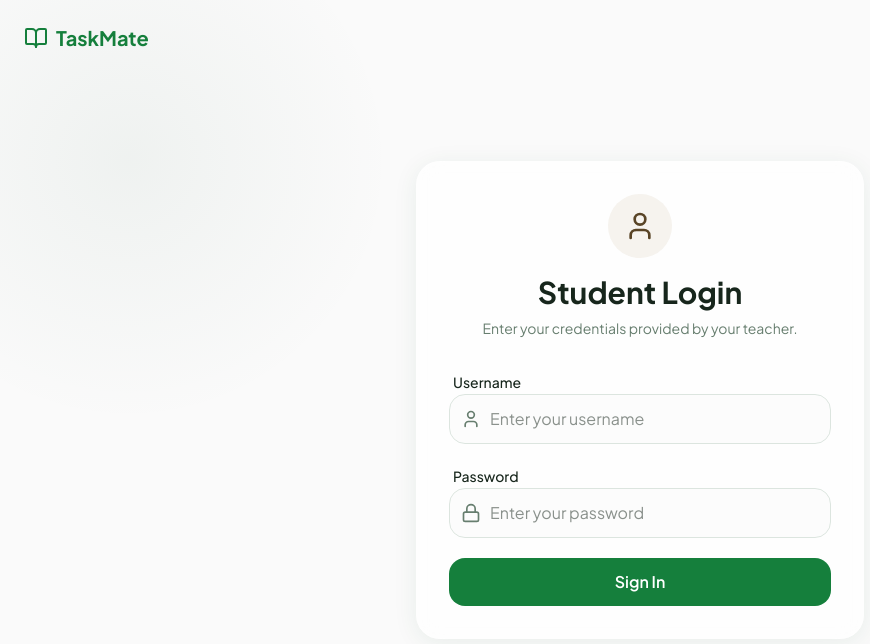
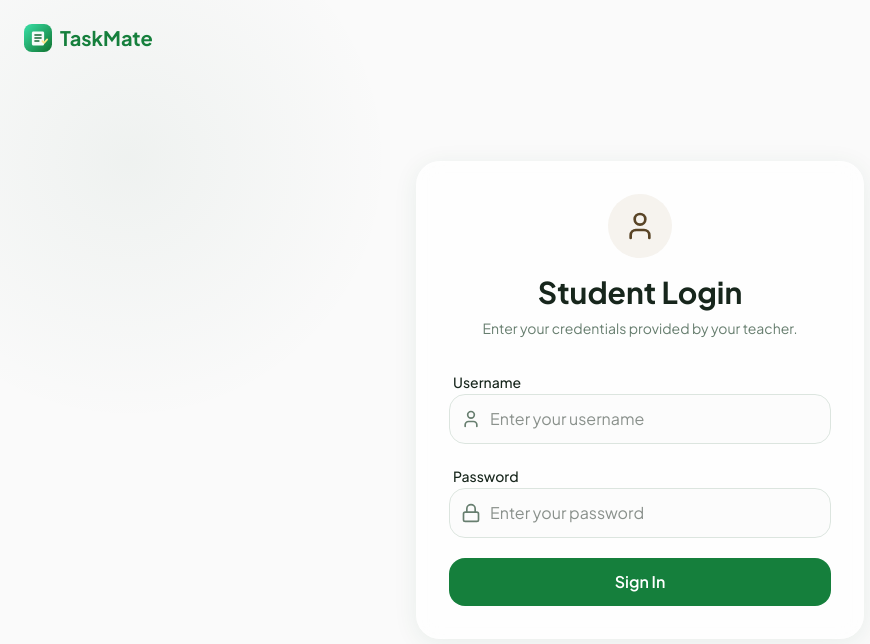
Before and after one commit to Deepanshu80156-source/taskmate, a React (Vite) app: page /login/student in a window 1280 px wide. Shown: the top 644 px of the page, without its empty margins (0-870 px from the left). Built offline with nearby package versions, Linux system fonts and the light colour scheme; no server answers.

Commit message:
Complete TaskMate repair and teacher approvals

```diff
--- a/src/pages/LoginPage.tsx
+++ b/src/pages/LoginPage.tsx
@@ -1,7 +1,7 @@
 import React, { useState } from 'react';
 import { useLocation, useParams } from 'wouter';
 import { motion, AnimatePresence } from 'framer-motion';
-import { BookOpen, Lock, User as UserIcon, AlertCircle, UserPlus, Loader2 } from 'lucide-react';
+import { Lock, User as UserIcon, AlertCircle, UserPlus, Loader2 } from 'lucide-react';
 import { useAuth } from '@/context/AuthContext';
 import { Role } from '@/data/mockData';
 
@@ -60,7 +60,7 @@ export default function LoginPage() {
   return (
     <div className="min-h-screen login-bg flex flex-col items-center justify-center p-6">
       <div className="absolute top-6 left-6 flex items-center gap-2 text-primary font-bold text-xl cursor-pointer" onClick={() => setLocation('/')}>
-        <BookOpen className="w-6 h-6" /><span>TaskMate</span>
+        <img src="/taskmate-mark.svg" alt="" className="w-7 h-7" /><span>TaskMate</span>
       </div>
 
       <motion.div initial={{ opacity: 0, scale: 0.95 }} animate={{ opacity: 1, scale: 1 }} transition={{ duration: 0.4 }}
@@ -73,7 +73,7 @@ export default function LoginPage() {
             {isTeacher ? (mode === 'create' ? 'Create Account' : 'Teacher Login') : 'Student Login'}
           </h1>
           <p className="text-muted-foreground mt-2 text-sm">
-            {isTeacher ? (mode === 'create' ? 'Set up your teacher account to get started.' : 'Welcome back. Sign in to manage your class.') : 'Enter your credentials provided by your teacher.'}
+            {isTeacher ? (mode === 'create' ? 'Create an account, then wait for administrator approval.' : 'Welcome back. Sign in to manage your class.') : 'Enter your credentials provided by your teacher.'}
           </p>
         </div>
 
```
